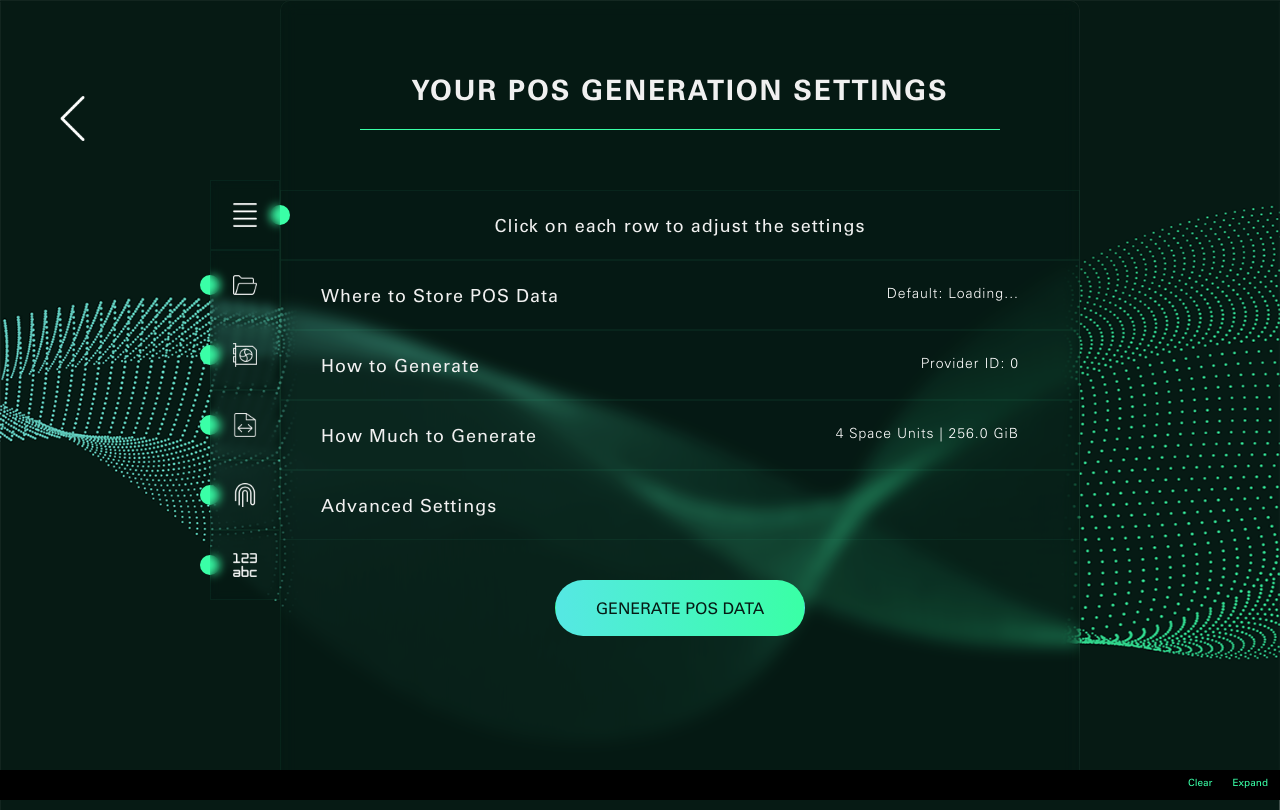
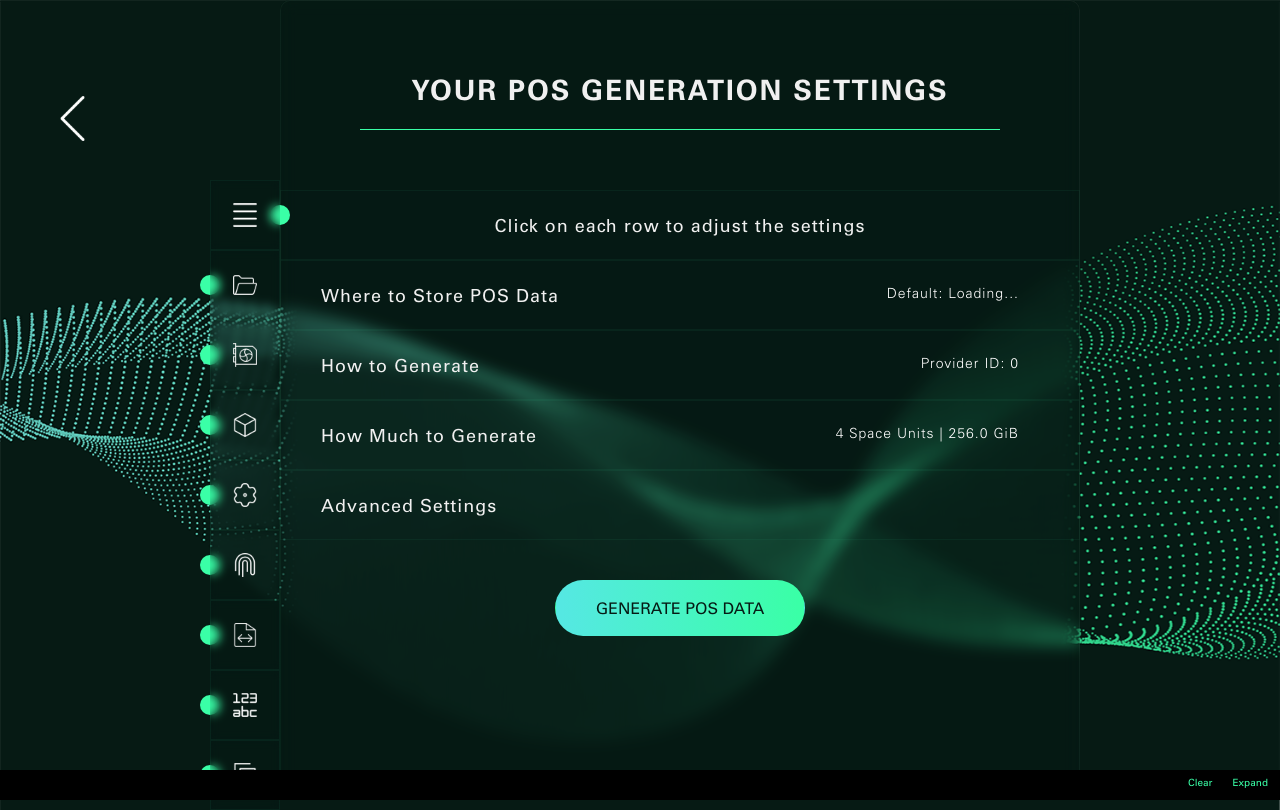
Before and after one commit to spacemeshos/sm-init-app-v2, a React (Create React App) app: page /generate in a window 1280 px wide. Built offline with nearby package versions, Linux system fonts and the light colour scheme.

Commit message:
Add new icons and update steps for advanced settings and file size setup

```diff
--- a/src/pages/Generate.tsx
+++ b/src/pages/Generate.tsx
@@ -27,6 +27,9 @@ import gpu from "../assets/gpu.png";
 import id from "../assets/id.png";
 import summary from "../assets/justify.png";
 import hex from "../assets/formats.png";
+import gear from "../assets/setting.png";
+import copy from "../assets/copy.png";
+import box from "../assets/box.png";
 
 const Wrapper = styled.div`
   width: 880px;
@@ -59,7 +62,7 @@ const SetupContainer = styled.div`
 const ButtonColumn = styled.div`
   position: absolute;
   width: 80px;
-  height: 420px;
+  height: 630px;
   top: 180px;
   left: 0px;
   display: flex;
@@ -78,7 +81,7 @@ const ErrorMessage = styled.div`
 `;
 
 const Generate: React.FC = () => {
-  const [currentStep, setCurrentStep] = useState<number>(5); // Initialize to steps.length
+  const [currentStep, setCurrentStep] = useState<number>(8); // Initialize to steps.length
   const [showSummary, setShowSummary] = useState<boolean>(true);
   const [isGenerating, setIsGenerating] = useState<boolean>(false);
   const [error, setError] = useState<string | null>(null);
@@ -87,37 +90,50 @@ const Generate: React.FC = () => {
 
   const steps = [
     {
-      label: "Pick Directory",
+      label: 'Pick Directory',
       component: <SelectDirectory />,
       iconSrc: folder,
     },
     {
-      label: "Select Processor",
+      label: 'Select Processor',
       component: <SetupGPU isOpen={true} />,
       iconSrc: gpu,
     },
     {
-      label: "Set up POS Size",
+      label: 'Set up POS Size',
+      component: <SetupSize />,
+      iconSrc: box,
+    },
+    {
+      label: 'Advanced Settings',
+      iconSrc: gear,
+    },
+    {
+      label: 'Select Identity',
+      component: <SelectIdentity />,
+      iconSrc: id,
+    },
+    {
+      label: 'Setup Max File Size',
       component: <SetupSize />,
       iconSrc: file,
     },
     {
-      label: "Select Identity",
-      component: <SelectIdentity />,
-      iconSrc: id,
+      label: 'Select ATX ID',
+      component: <SelectATX />,
+      iconSrc: hex,
     },
     {
-      label: "Select ATX ID",
-      component: <SelectATX />,
-      iconSrc: hex,
+      label: 'Split Generation in Subsets',
+      iconSrc: copy,
     },
   ];
 
   const handleStepChange = (index: number) => {
     // If index is out of steps range, show summary
-    if (index >= 5) {
+    if (index >= 8) {
       setShowSummary(true);
-      setCurrentStep(5); // Set currentStep to steps.length when showing summary
+      setCurrentStep(8); // Set currentStep to steps.length when showing summary
     } else {
       setShowSummary(false);
       setCurrentStep(index);
```
